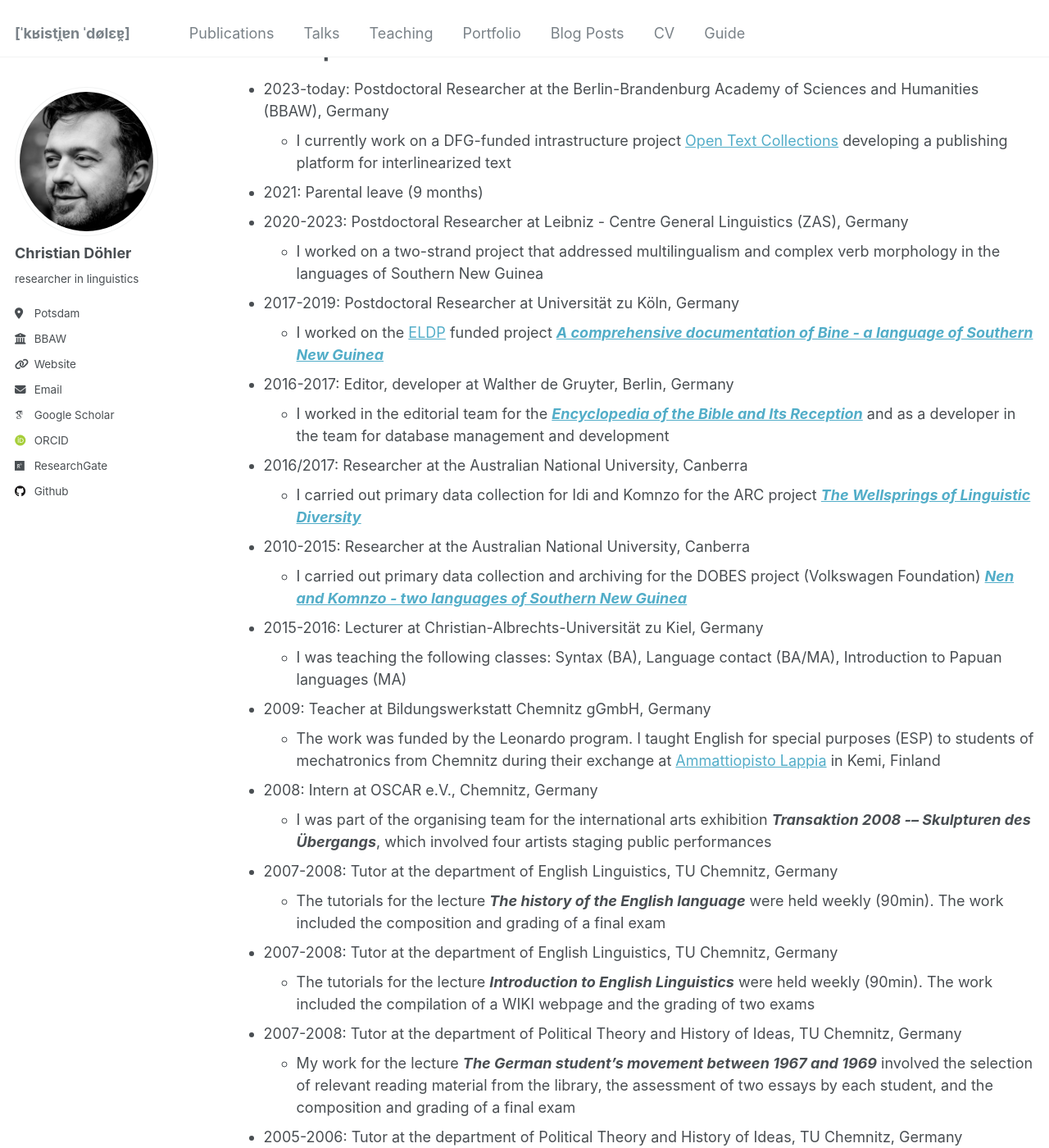
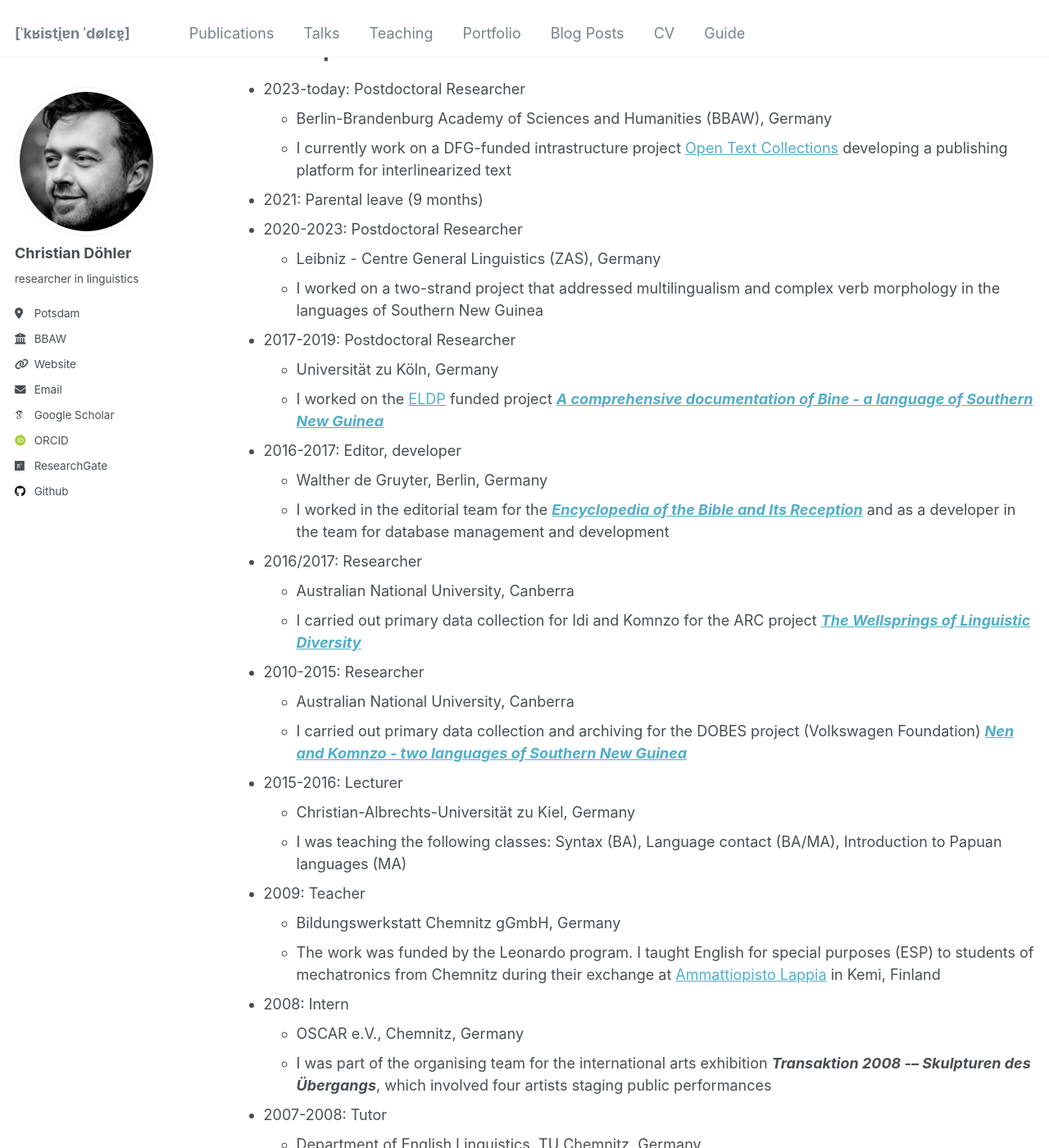
Before and after one commit to chrdoe/chrdoe.github.io, a Jekyll site: the page built from _pages/cv.md, in a window 1280 px wide and 1400 px high, scrolled down 543 px. Shown: the whole window at 82% size. Built offline with Jekyll 4.4.1, drawn with Linux system fonts in a browser that asks for light colours; some web fonts are replaced; some of the changed text lies outside the part shown.

Commit message:
Update cv.md

```diff
--- a/_pages/cv.md
+++ b/_pages/cv.md
@@ -23,32 +23,46 @@ Education
 
 Work experience
 ======
-* 2023-today: Postdoctoral Researcher at the Berlin-Brandenburg Academy of Sciences and Humanities (BBAW), Germany
+* 2023-today: Postdoctoral Researcher
+	* Berlin-Brandenburg Academy of Sciences and Humanities (BBAW), Germany
 	* I currently work on a DFG-funded intrastructure project [Open Text Collections](opentextcollections.github.io) developing a publishing platform for interlinearized text
 * 2021: Parental leave (9 months)
-* 2020-2023: Postdoctoral Researcher at Leibniz - Centre General Linguistics (ZAS), Germany
+* 2020-2023: Postdoctoral Researcher
+	* Leibniz - Centre General Linguistics (ZAS), Germany
 	* I worked on a two-strand project that addressed multilingualism and complex verb morphology in the languages of Southern New Guinea
-* 2017-2019: Postdoctoral Researcher at Universität zu Köln, Germany
+* 2017-2019: Postdoctoral Researcher
+	* Universität zu Köln, Germany
 	* I worked on the [ELDP](https://www.eldp.net/) funded project [***A comprehensive documentation of Bine - a language of Southern New Guinea***](https://www.elararchive.org/dk0471)
-* 2016-2017: Editor, developer at Walther de Gruyter, Berlin, Germany
+* 2016-2017: Editor, developer
+	* Walther de Gruyter, Berlin, Germany
 	* I worked in the editorial team for the [***Encyclopedia of the Bible and Its Reception***](https://www.degruyter.com/database/ebr/html) and as a developer in the team for database management and development
-* 2016/2017: Researcher at the Australian National University, Canberra
+* 2016/2017: Researcher
+	* Australian National University, Canberra
 	* I carried out primary data collection for Idi and Komnzo for the ARC project [***The Wellsprings of Linguistic Diversity***](https://researchportalplus.anu.edu.au/en/projects/the-wellsprings-of-linguistics-diversity)
-* 2010-2015: Researcher at the Australian National University, Canberra
+* 2010-2015: Researcher
+	* Australian National University, Canberra
 	* I carried out primary data collection and archiving for the DOBES project (Volkswagen Foundation) [***Nen and Komnzo - two languages of Southern New Guinea***](https://dobes.mpi.nl/projects/morehead/)
-* 2015-2016: Lecturer at Christian-Albrechts-Universität zu Kiel, Germany
+* 2015-2016: Lecturer
+	* Christian-Albrechts-Universität zu Kiel, Germany
 	* I was teaching the following classes: Syntax (BA), Language contact (BA/MA), Introduction to Papuan languages (MA)
-* 2009: Teacher at Bildungswerkstatt Chemnitz gGmbH, Germany
+* 2009: Teacher
+	* Bildungswerkstatt Chemnitz gGmbH, Germany
 	* The work was funded by the Leonardo program. I taught English for special purposes (ESP) to students of mechatronics from Chemnitz during their exchange at [Ammattiopisto Lappia](https://www.lappia.fi/) in Kemi, Finland
-* 2008: Intern at OSCAR e.V., Chemnitz, Germany
+* 2008: Intern
+	* OSCAR e.V., Chemnitz, Germany
 	* I was part of the organising team for the international arts exhibition ***Transaktion 2008 -– Skulpturen des Übergangs***, which involved four artists staging public performances
-* 2007-2008: Tutor at the department of English Linguistics, TU Chemnitz, Germany
+* 2007-2008: Tutor
+	* Department of English Linguistics, TU Chemnitz, Germany
 	* The tutorials for the lecture ***The history of the English language*** were held weekly (90min). The work included the composition and grading of a final exam
-* 2007-2008: Tutor at the department of English Linguistics, TU Chemnitz, Germany
+* 2007-2008: Tutor
+	* Department of English Linguistics, TU Chemnitz, Germany
 	* The tutorials for the lecture ***Introduction to English Linguistics*** were held weekly (90min). The work included the compilation of a WIKI webpage and the grading of two exams
-* 2007-2008: Tutor at the department of Political Theory and History of Ideas, TU Chemnitz, Germany
+* 2007-2008: Tutor
+	* Department of Political Theory and History of Ideas, TU Chemnitz, Germany
 	* My work for the lecture ***The German student's movement between 1967 and 1969*** involved the selection of relevant reading material from the library, the assessment of two essays by each student, and the composition and grading of a final exam
-* 2005-2006: Tutor at the department of Political Theory and History of Ideas, TU Chemnitz, Germany
+* 2005-2006: Tutor
+	* Department of Political Theory and History of Ideas, TU Chemnitz, Germany
 	* My work for the lecture ***Immigrants and asylum seekers in the 20th century*** involved the selection and preparation of relevant reading material and the grading of a final exam
-* 2005-2006: Research assistant at the department of English Linguistics, TU Chemnitz, Germany
+* 2005-2006: Research assistant
+	* Department of English Linguistics, TU Chemnitz, Germany
 	* I helped with the compilation of a corpus of scientific texts and their popular science counterparts. In the project ***Hedging in academic English*** the text corpus was scanned for hedging expressions on different linguistic levels and coded for the degree of stance
```
